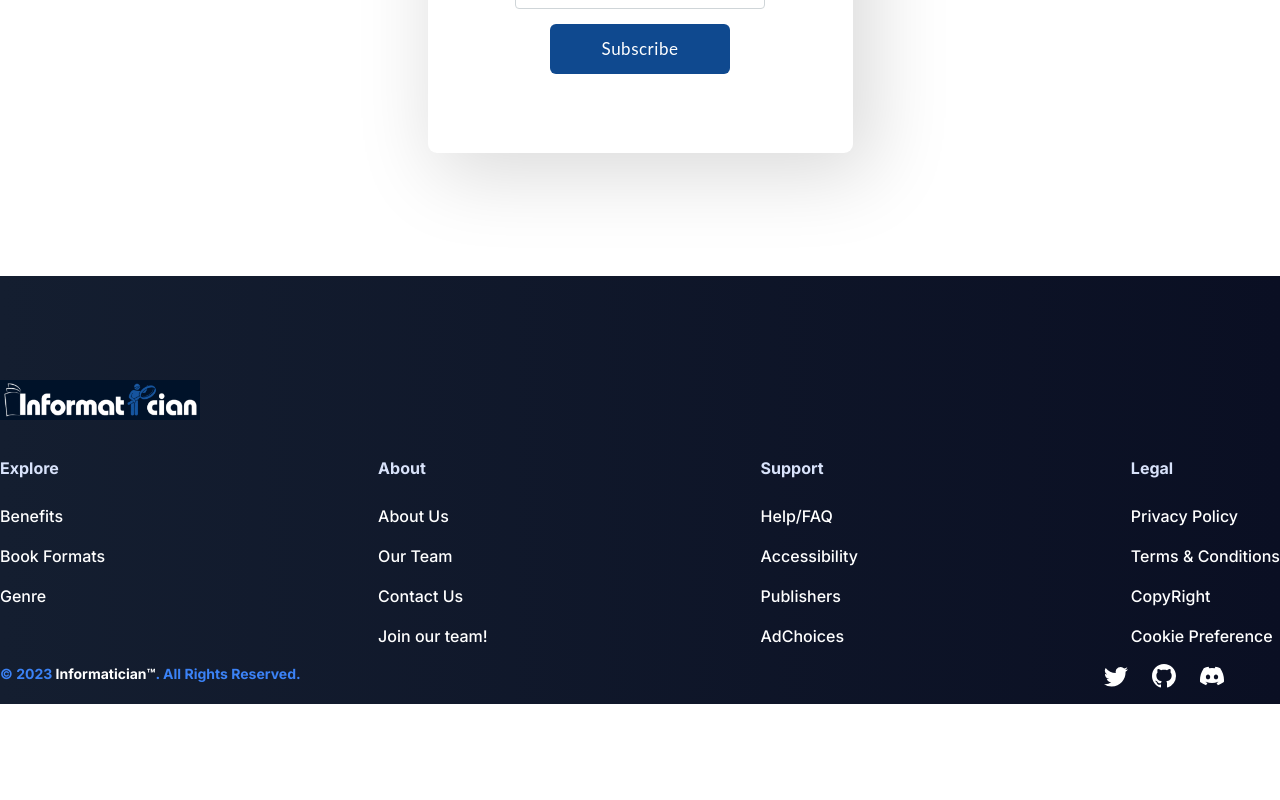
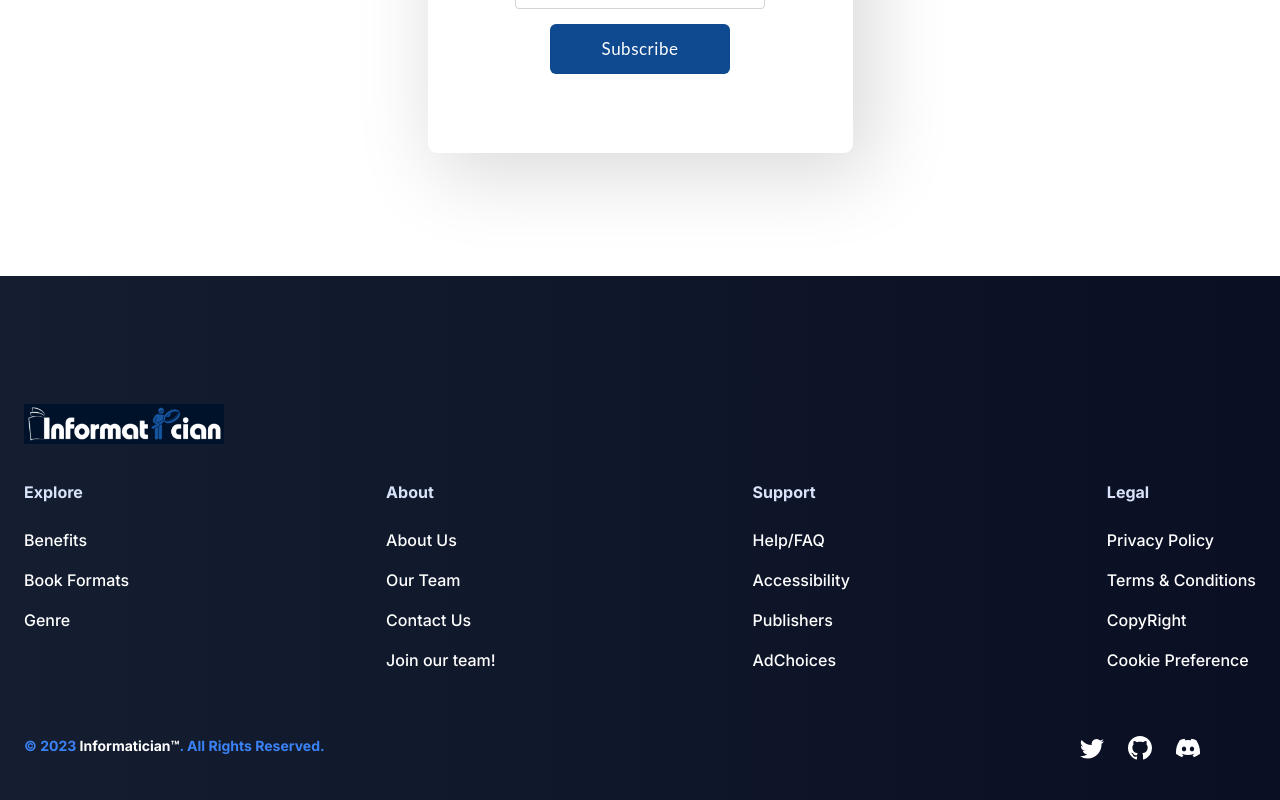
Before and after one commit to open-xyz/informatician, a Next.js app: page /login in a window 1280 px wide. Shown: the part 1398-2198 px from the top of the page. Before the commit the page ends 2102 px from the top, so only its background shows below. Built offline with nearby package versions, Linux system fonts and the light colour scheme; no server answers.

Commit message:
padding issue

```diff
--- a/components/Footer/Footer.js
+++ b/components/Footer/Footer.js
@@ -1,12 +1,11 @@
-"use client"
+"use client";
 import "./Footer.css";
 import NewsLetter from "./NewsLetter/NewsLetter";
 import { BsDiscord, BsGithub, BsTwitter } from "react-icons/bs";
 import darkLogo from "@/public/assets/logos/dark_logo.png";
-import {footerItems, columnNames} from "@/utils/Constants"
+import { footerItems, columnNames } from "@/utils/Constants";
 import Link from "next/link";
 import Image from "next/image";
-
 
 const Footer = () => {
   let year = new Date().getFullYear();
@@ -14,7 +13,6 @@ const Footer = () => {
   const scrollToTop = () => {
     window.scrollTo({ top: 0, behavior: "smooth" });
   };
-
 
   const footerComponents = footerItems?.map((coulmnItems, index) => {
     return (
@@ -24,7 +22,9 @@ const Footer = () => {
           {coulmnItems.map((item, index) => {
             return (
               <li key={index} className="mb-4">
-                <Link href={item.itemLinks} onClick={scrollToTop}>{item.itemName}</Link>
+                <Link href={item.itemLinks} onClick={scrollToTop}>
+                  {item.itemName}
+                </Link>
               </li>
             );
           })}
@@ -38,9 +38,9 @@ const Footer = () => {
       <NewsLetter />
       <footer>
         <div className="mx-auto w-full max-w-screen-xl py-6 lg:py-4">
-          <div className="footer_body">
+          <div className="footer_body p-6">
             <div className="footer_main mb-6 md:mb-0 mt-0 py-2">
-              <Link href="/" onClick={scrollToTop} >
+              <Link href="/" onClick={scrollToTop}>
                 <Image
                   src={darkLogo}
                   className="hover:shadow "
@@ -60,7 +60,7 @@ const Footer = () => {
               })}
             </div>
           </div>
-          <div className="copyright_footer">
+          <div className="copyright_footer p-6">
             <span className={`text-sm font-bold sm:text-center text-blue-500`}>
               © {year}{" "}
               <a href="/" onClick={scrollToTop} className="hover:underline">
```
